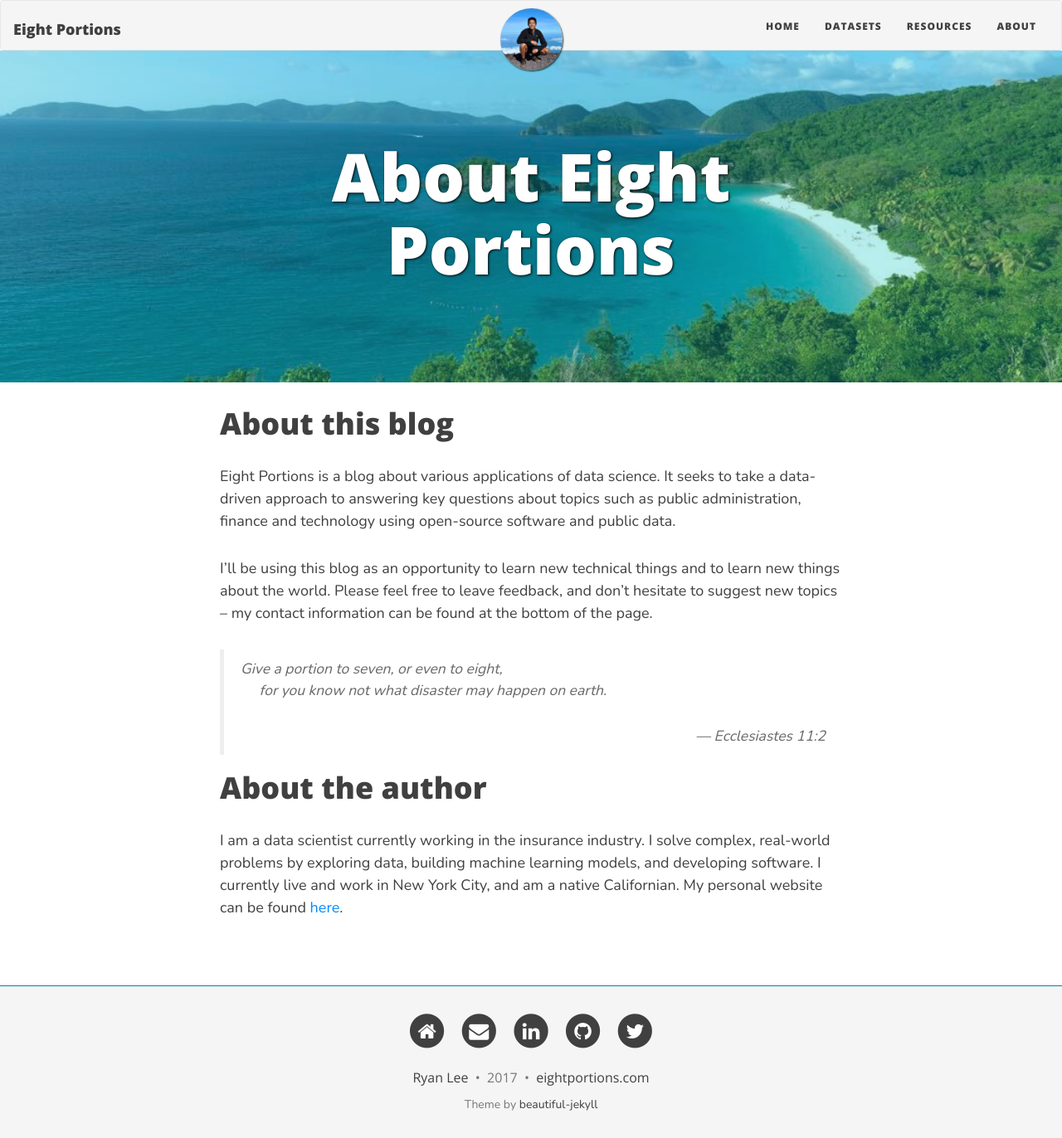
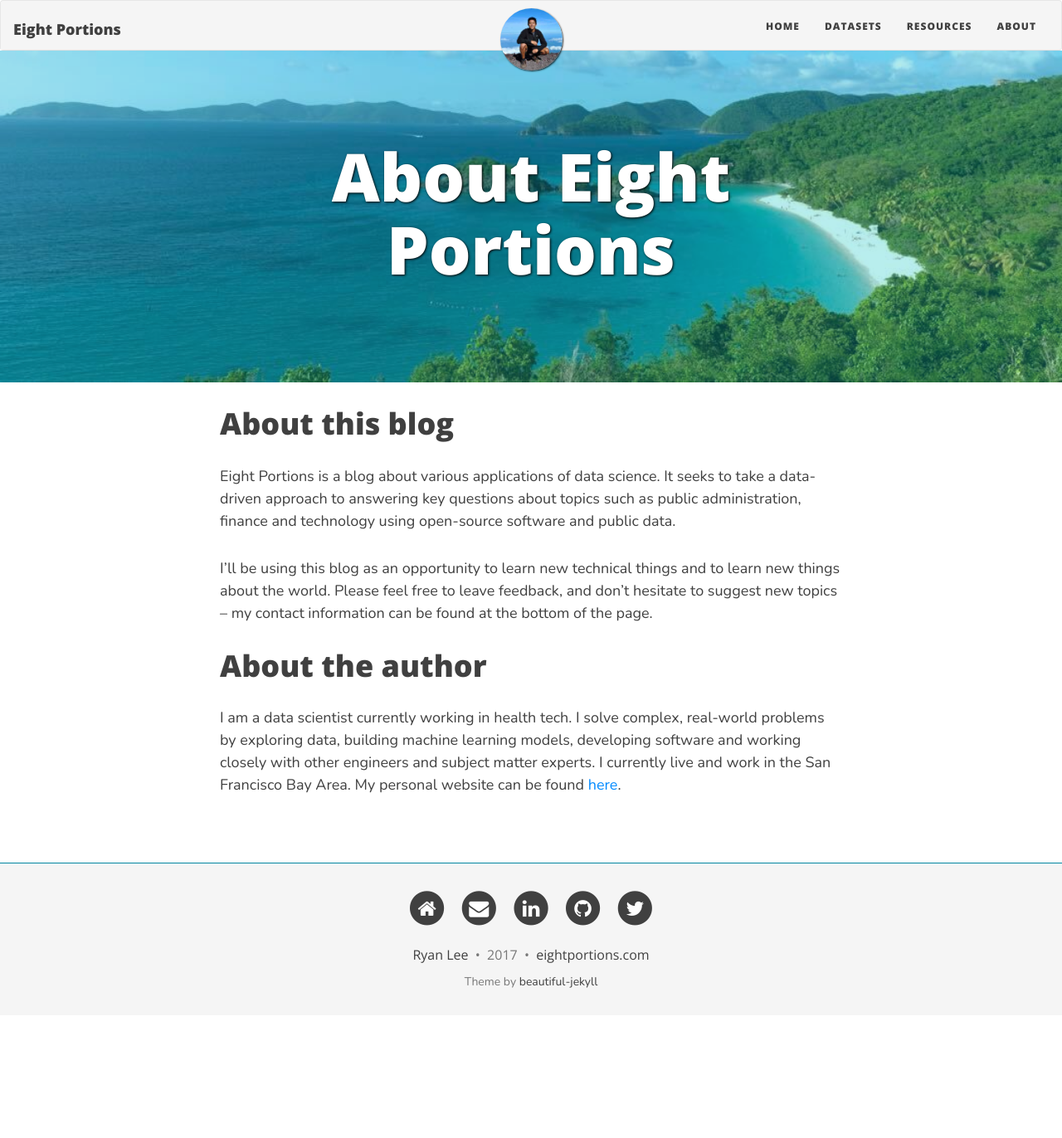
Before and after one commit to rtlee9/rtlee9.github.io, a Jekyll site: the page built from about.md, in a window 1280 px wide. Shown: the whole page at 83% size. Built offline with Jekyll 4.4.1, drawn with Linux system fonts in a browser that asks for light colours; nearby versions of some CDN libraries; after the commit the page ends 1224 px from its top, so only the background shows below that.

Commit message:
Update about

```diff
--- a/about.md
+++ b/about.md
@@ -10,10 +10,5 @@ Eight Portions is a blog about various applications of data science. It seeks to
 
 I'll be using this blog as an opportunity to learn new technical things and to learn new things about the world. Please feel free to leave feedback, and don't hesitate to suggest new topics -- my contact information can be found at the bottom of the page.
 
-> Give a portion to seven, or even to eight,<br>
-> &nbsp;&nbsp;&nbsp;&nbsp;&nbsp;for you know not what disaster may happen on earth.
->
-> <div align="right">&mdash; Ecclesiastes 11:2</div>
-
 # About the author
-I am a data scientist currently working in the insurance industry. I solve complex, real-world problems by exploring data, building machine learning models, and developing software. I currently live and work in New York City, and am a native Californian. My personal website can be found [here](https://ryanlee.io/).
+I am a data scientist currently working in health tech. I solve complex, real-world problems by exploring data, building machine learning models, developing software and working closely with other engineers and subject matter experts. I currently live and work in the San Francisco Bay Area. My personal website can be found [here](https://ryanlee.io/).
```
